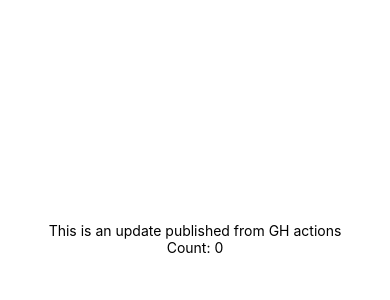
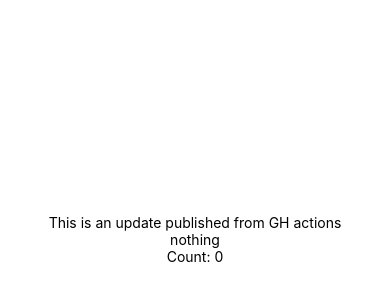
Before and after one commit to rafeeJ/eas-update-test, a React Native app: screen / in a window 390 px wide. Shown: the part 50-350 px from the top of the page. Built offline with nearby package versions, Linux system fonts and the light colour scheme.

Commit message:
feat: checks for channel

```diff
--- a/App.js
+++ b/App.js
@@ -1,6 +1,8 @@
 import { StatusBar } from 'expo-status-bar';
 import { useState } from 'react';
 import { Button, StyleSheet, Text, View } from 'react-native';
+
+import Constants from 'expo-constants';
 
 export default function App() {
   const [count, setCount] = useState(0);
@@ -8,6 +10,7 @@ export default function App() {
   return (
     <View style={styles.container}>
       <Text>This is an update published from GH actions</Text>
+      <Text>{Constants.manifest?.releaseChannel ? Constants.manifest.releaseChannel : 'nothing'}</Text>
       <Text>Count: {count}</Text>
       <View style={{ backgroundColor: 'blue', borderRadius: 15, marginVertical: 100 }}>
         <Button title='Press me' onPress={() => setCount(count + 1)} color='white' />
--- a/package.json
+++ b/package.json
@@ -13,7 +13,8 @@
     "expo-status-bar": "~1.4.2",
     "react": "18.1.0",
     "react-native": "0.70.5",
-    "expo-updates": "~0.15.6"
+    "expo-updates": "~0.15.6",
+    "expo-constants": "~14.0.2"
   },
   "devDependencies": {
     "@babel/core": "^7.12.9"
```
Also changed, not shown: 1 other file (tests, documents, lock files or other folders).
